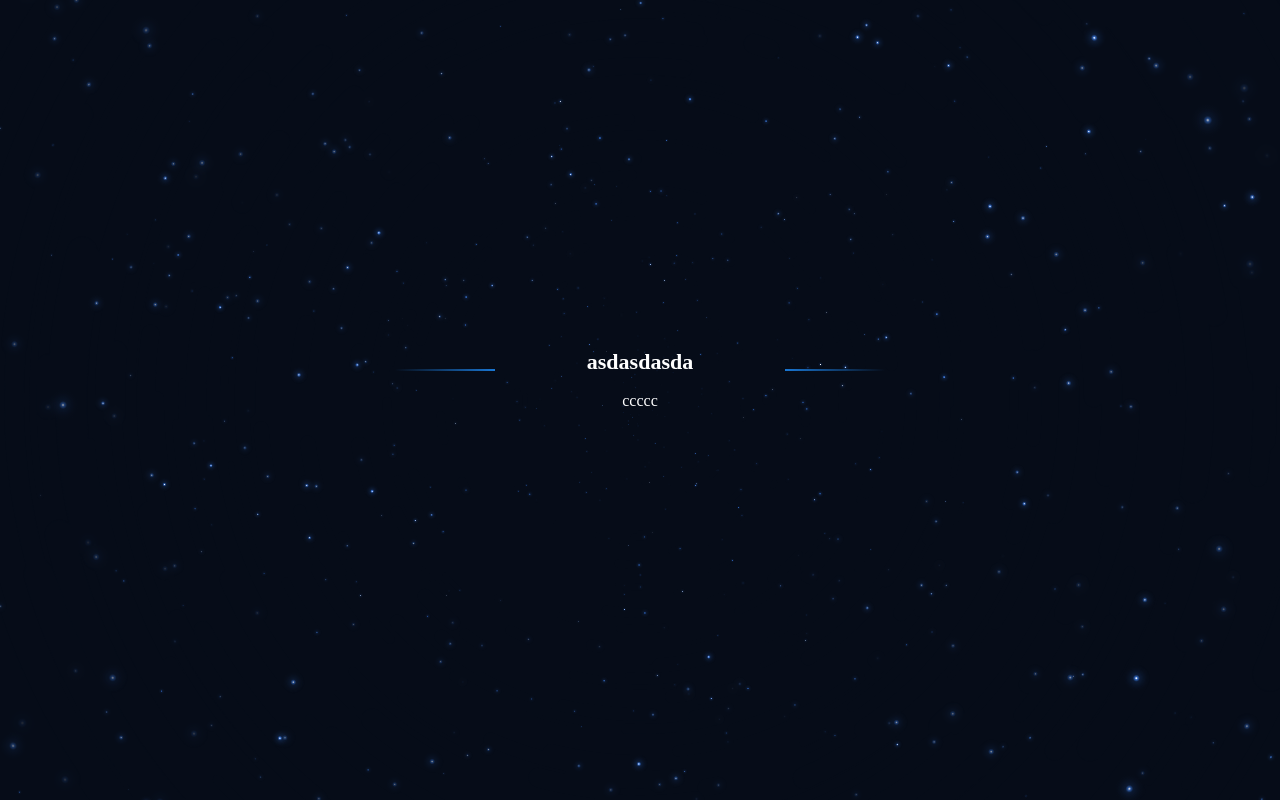
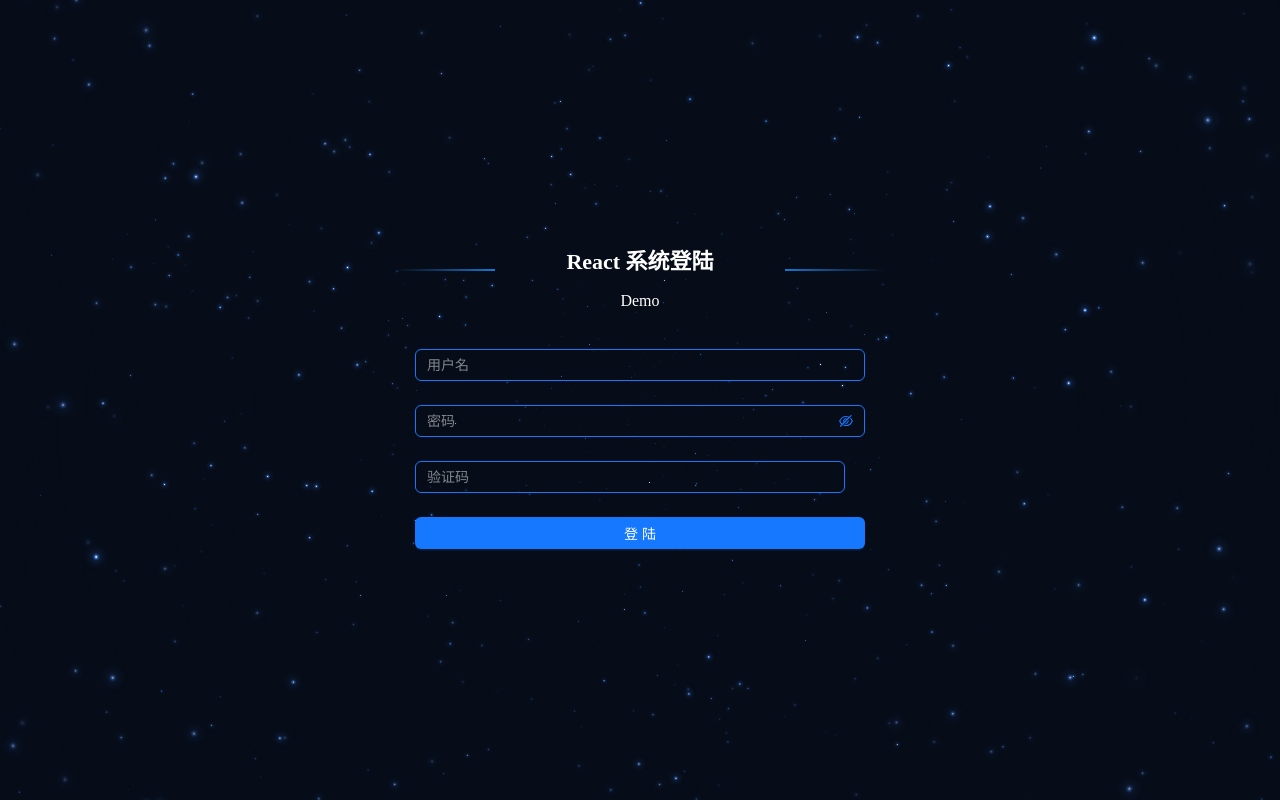
Before and after one commit to tang-suzi/react-tsDemo, a React (Vite) app: page /login in a window 1280 px wide. Built offline with nearby package versions, Linux system fonts and the light colour scheme.

Commit message:
feat: redux模块化 & numReducer优化

```diff
--- a/package.json
+++ b/package.json
@@ -10,6 +10,7 @@
     "preview": "vite preview"
   },
   "dependencies": {
+    "@reduxjs/toolkit": "^2.2.7",
     "antd": "^5.20.6",
     "react": "^18.3.1",
     "react-dom": "^18.3.1",
@@ -28,6 +29,7 @@
     "eslint-plugin-react-hooks": "^5.1.0-rc.0",
     "eslint-plugin-react-refresh": "^0.4.9",
     "globals": "^15.9.0",
+    "less": "^4.2.0",
     "sass": "^1.78.0",
     "typescript": "^5.5.3",
     "typescript-eslint": "^8.0.1",
--- a/src/main.tsx
+++ b/src/main.tsx
@@ -42,11 +42,15 @@ import "@/assets/style/global.scss";
 // 组件的样式
 import App from "./App";
 import { BrowserRouter } from "react-router-dom";
+import store from "@/store";
+import { Provider } from "react-redux";
 
 createRoot(document.getElementById("root")!).render(
   <StrictMode>
-    <BrowserRouter>
-      <App />
-    </BrowserRouter>
+    <Provider store={store}>
+      <BrowserRouter>
+        <App />
+      </BrowserRouter>
+    </Provider>
   </StrictMode>
 );
--- /dev/null
+++ b/src/store/arrReducer/index.ts
@@ -0,0 +1,19 @@
+const actions: {
+  [key: string]: (
+    newState: { sarr: number[] },
+    action: { type: string; value: number }
+  ) => void;
+} = {
+  sarrPush: (
+    newState: { sarr: number[] },
+    action: { type: string; value: number }
+  ) => {
+    newState.sarr.push(action.value);
+  },
+};
+
+export default {
+  state: { sarr: [1, 2, 3, 4] },
+  actions,
+  sarrPush: "sarrPush",
+};
--- /dev/null
+++ b/src/store/arrReducer/reducer.ts
@@ -0,0 +1,21 @@
+import arrReducer from "./index";
+
+
+const reducer = (
+    state = {
+        ...arrReducer.state
+    },
+    action: { type: string; value: number }
+  ) => {
+    const newState = JSON.parse(JSON.stringify(state));
+    switch (action.type) {
+      case arrReducer.sarrPush:
+        arrReducer.actions[arrReducer.sarrPush](newState, action);
+        break;
+      default:
+        break;
+    }
+    return newState;
+  };
+
+  export default reducer
--- /dev/null
+++ b/src/store/index.ts
@@ -0,0 +1,11 @@
+import { combineReducers, legacy_createStore as createStore } from "redux";
+// import reducer from "./reducer";
+import numReducer from "./numReducer/reducer";
+import arrReducer from "./arrReducer/reducer";
+const reducers = combineReducers({
+  numReducer,
+  arrReducer,
+});
+
+// export default createStore(reducer);
+export default createStore(reducers);
--- /dev/null
+++ b/src/store/numReducer/index.ts
@@ -0,0 +1,18 @@
+const actions: {
+  [key: string]: (
+    newState: { num: number },
+    action: { type: string; value: number }
+  ) => void;
+} = {
+  ADD: (newState) => {
+    newState.num++;
+  },
+  ADD2: (newState, action) => {
+    newState.num += action.value;
+  },
+};
+
+export default {
+  state: { num: 20 },
+  actions
+};
--- /dev/null
+++ b/src/store/numReducer/reducer.ts
@@ -0,0 +1,29 @@
+import numReducer from "./index";
+
+const reducer = (
+  state = {
+    ...numReducer.state,
+  },
+  action: { type: string; value: number }
+) => {
+  const newState = JSON.parse(JSON.stringify(state));
+  // switch (action.type) {
+  //   case numReducer.ADD:
+  //     numReducer.actions[numReducer.ADD](newState, action);
+  //     break;
+  //   case numReducer.ADD2:
+  //     numReducer.actions[numReducer.ADD](newState, action);
+  //     break;
+  //   default:
+  //     break;
+  // }
+  for (const key in numReducer.actions) {
+    if (action.type === key) {
+      numReducer.actions[action.type](newState, action);
+      break;
+    }
+  }
+  return newState;
+};
+
+export default reducer;
--- /dev/null
+++ b/src/store/reducer.ts
@@ -0,0 +1,55 @@
+// const defaultState = {
+//   num: 20,
+// };
+// const reducer = (
+//   state = defaultState,
+//   action: { type: string; value: number }
+// ) => {
+//   const newState = JSON.parse(JSON.stringify(state));
+//   switch (action.type) {
+//     case "ADD":
+//       newState.num++;
+//       break;
+//     case "ADD2":
+//       newState.num += action.value;
+//       break;
+
+//     default:
+//       break;
+//   }
+//   return newState;
+// };
+
+// export default reducer;
+
+// 未模块抽取
+import numReducer from "./numReducer";
+import arrReducer from "./arrReducer";
+
+const defaultState = {
+  ...numReducer.state,
+  ...arrReducer.state,
+};
+
+const reducer = (
+  state = defaultState,
+  action: { type: string; value: number }
+) => {
+  const newState = JSON.parse(JSON.stringify(state));
+  switch (action.type) {
+    case numReducer.ADD:
+      numReducer.actions[numReducer.ADD](newState, action);
+      break;
+    case numReducer.ADD2:
+      numReducer.actions[numReducer.ADD](newState, action);
+      break;
+    case arrReducer.sarrPush:
+      arrReducer.actions[arrReducer.sarrPush](newState, action);
+      break;
+    default:
+      break;
+  }
+  return newState;
+};
+
+export default reducer;
--- /dev/null
+++ b/src/types/store.d.ts
@@ -0,0 +1 @@
+type RootState = ReturnType<typeof import("@/store").getState>;
--- /dev/null
+++ b/src/views/Login/index.less
@@ -0,0 +1,36 @@
+.loginBox {
+  .ant-input,
+  .ant-input-password {
+    background-color: rgba(255, 255, 255, 0);
+    border-color: #1677ff;
+    color: #fff;
+  }
+  .ant-input-password-icon.anticon,
+  .ant-input-password-icon.anticon:hover {
+    color: #1677ff;
+  }
+
+  .captchaBox {
+    display: flex;
+    .captchaImg {
+      margin-left: 20px;
+      cursor: pointer;
+    }
+  }
+}
+
+.ant-input::-webkit-input-placeholder {
+  color: rgba(255, 255, 255, 0.5);
+}
+
+.ant-input:-moz-placeholder {
+  color: rgba(255, 255, 255, 0.5);
+}
+
+.ant-input::-moz-placeholder {
+  color: rgba(255, 255, 255, 0.5);
+}
+
+.ant-input:-ms-input-placeholder {
+  color: rgba(255, 255, 255, 0.5);
+}
--- a/src/views/Login/index.tsx
+++ b/src/views/Login/index.tsx
@@ -1,20 +1,65 @@
-import { useEffect } from "react";
+import { useEffect, useState, ChangeEvent } from "react";
 import styles from "./index.module.scss";
 import initLoginBg from "./init";
+import { Button, Input, Space } from "antd";
+import "./index.less";
 const Login = () => {
+  const [captchaImg] = useState("");
+  const [username, setUsername] = useState("");
+  const [password, setPassword] = useState("");
+  const [captcha, setCaptcha] = useState("");
+  const onUsernameChange = (e: ChangeEvent<HTMLInputElement>) => {
+    setUsername(e.target.value);
+  };
+  const onPasswordChange = (e: ChangeEvent<HTMLInputElement>) => {
+    setPassword(e.target.value);
+  };
+  const onCaptchaChange = (e: ChangeEvent<HTMLInputElement>) => {
+    setCaptcha(e.target.value);
+  };
+  const getCaptchaImg = () => {};
+  const onSubmitLogin = () => {
+    console.log(username, password, captcha);
+  };
   useEffect(() => {
     initLoginBg();
-    window.onreset =  () => initLoginBg()
+    window.onreset = () => initLoginBg();
   }, []);
   return (
     <div className={styles.loginPage}>
+      {/* background */}
       <canvas id="canvas" style={{ display: "block" }}></canvas>
-    <div className={styles.loginBox}>
-      <div className={styles.title}>
-        <h1>asdasdasda</h1>
-        <p>ccccc</p>
+      <div className={`${styles.loginBox} loginBox`}>
+        <div className={styles.title}>
+          <h1>React 系统登陆</h1>
+          <p>Demo</p>
+        </div>
+        {/* Form */}
+        <div className="form">
+          <Space
+            direction="vertical"
+            size={"large"}
+            style={{ display: "flex" }}
+          >
+            <Input placeholder="用户名" onChange={onUsernameChange} />
+            <Input.Password placeholder="密码" onChange={onPasswordChange} />
+            <div className="captchaBox">
+              <Input placeholder="验证码" onChange={onCaptchaChange} />
+              <div className="captchaImg" onClick={getCaptchaImg}>
+                <img height={"30px"} src={captchaImg} alt="" />
+              </div>
+            </div>
+            <Button
+              className="loginBtn"
+              block
+              type="primary"
+              onClick={onSubmitLogin}
+            >
+              登陆
+            </Button>
+          </Space>
+        </div>
       </div>
-    </div>
     </div>
   );
 };
--- a/src/views/Page1/index.tsx
+++ b/src/views/Page1/index.tsx
@@ -1,5 +1,36 @@
+import { Button } from "antd";
+import { useDispatch, useSelector } from "react-redux";
+
 const Page1: React.FC = () => {
-  return <div>page1</div>;
+  const dispatch = useDispatch();
+  // 未模块前
+  // const {num, sarr} = useSelector((state: RootState) => state);
+  // console.log(num);
+
+  // 模块化后
+  const { num, sarr } = useSelector((state: RootState) => ({
+    num: state.numReducer.num,
+    sarr: state.arrReducer.sarr,
+  }));
+
+  const add = () => {
+    dispatch({ type: "ADD" });
+  };
+  const add2 = (value: number) => {
+    dispatch({ type: "ADD2", value });
+  };
+  console.log(sarr);
+  const pushArr = (value: number) => {
+    dispatch({ type: "sarrPush", value });
+  };
+  return (
+    <div>
+      {num}
+      <Button onClick={add}>add</Button>
+      <Button onClick={() => add2(2)}>add2</Button>
+      <Button onClick={() => pushArr(2)}>pushArr</Button>
+    </div>
+  );
 };
 
 export default Page1;
```
Also changed, not shown: 1 other file (tests, documents, lock files or other folders).
